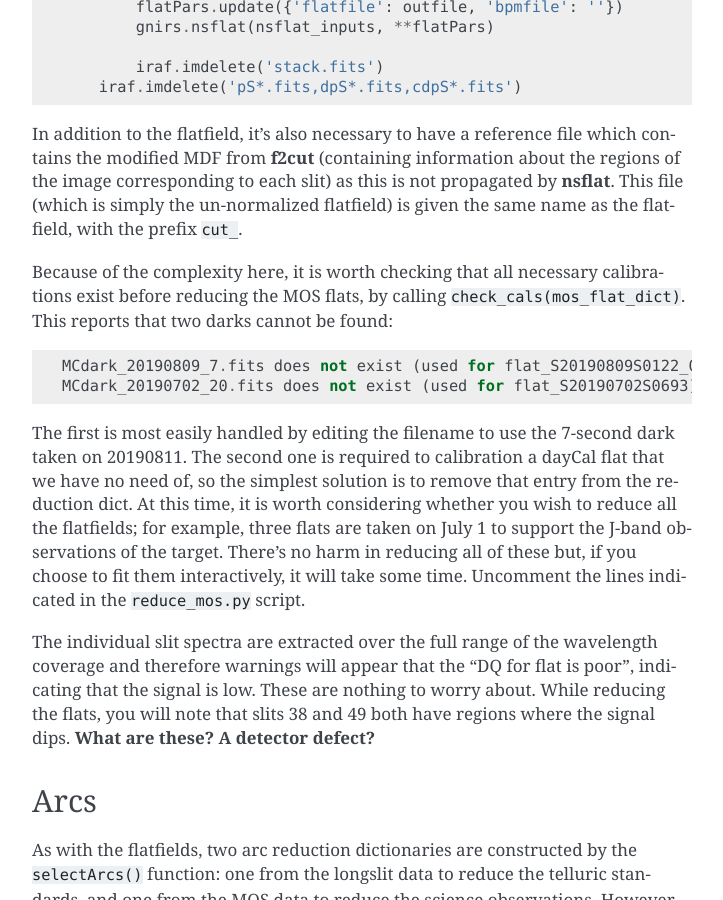
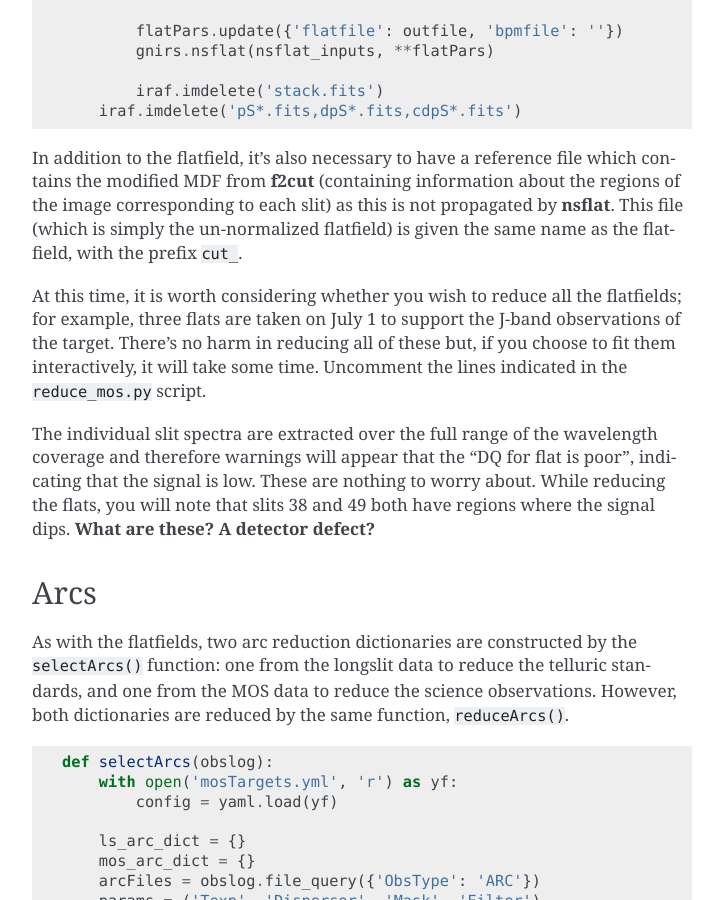
Before and after one commit to GeminiDRSoftware/F2Cookbook, a Sphinx documentation site: the page built from source/Tutorial_MOS_actual.rst, in a window 1280 px wide and 900 px high, scrolled down 7495 px. Shown: the whole window, without its empty margins (388-1111 px from the left). Built offline with Sphinx 7.4.7, drawn with Linux system fonts in a browser that asks for light colours; some of the changed text lies outside the part shown.

Commit message:
edit text since MCdark files don't have the date in their filenames any more

```diff
--- a/source/Tutorial_MOS_actual.rst
+++ b/source/Tutorial_MOS_actual.rst
@@ -378,20 +380,7 @@ the regions of the image corresponding to each slit) as this is not propagated
 by **nsflat**. This file (which is simply the un-normalized flatfield) is given
 the same name as the flatfield, with the prefix ``cut_``.
 
-Because of the complexity here, it is worth checking that all
-necessary calibrations exist before reducing the MOS flats, by calling
-``check_cals(mos_flat_dict)``. This reports that two darks cannot be found:
-
-.. code-block::
-
-   MCdark_20190809_7.fits does not exist (used for flat_S20190809S0122_0125)
-   MCdark_20190702_20.fits does not exist (used for flat_S20190702S0693)
-
-
-The first is most easily handled by editing the filename to use the 7-second
-dark taken on 20190811. The second one is required to calibration a dayCal
-flat that we have no need of, so the simplest solution is to remove that entry
-from the reduction dict. At this time, it is worth considering whether you
+At this time, it is worth considering whether you
 wish to reduce all the flatfields; for example, three flats are taken on
 July 1 to support the J-band observations of the target. There's no harm in
 reducing all of these but, if you choose to fit them interactively,
```
Also changed, not shown: other parts of source/Tutorial_MOS_actual.rst (+4 -2 lines).
